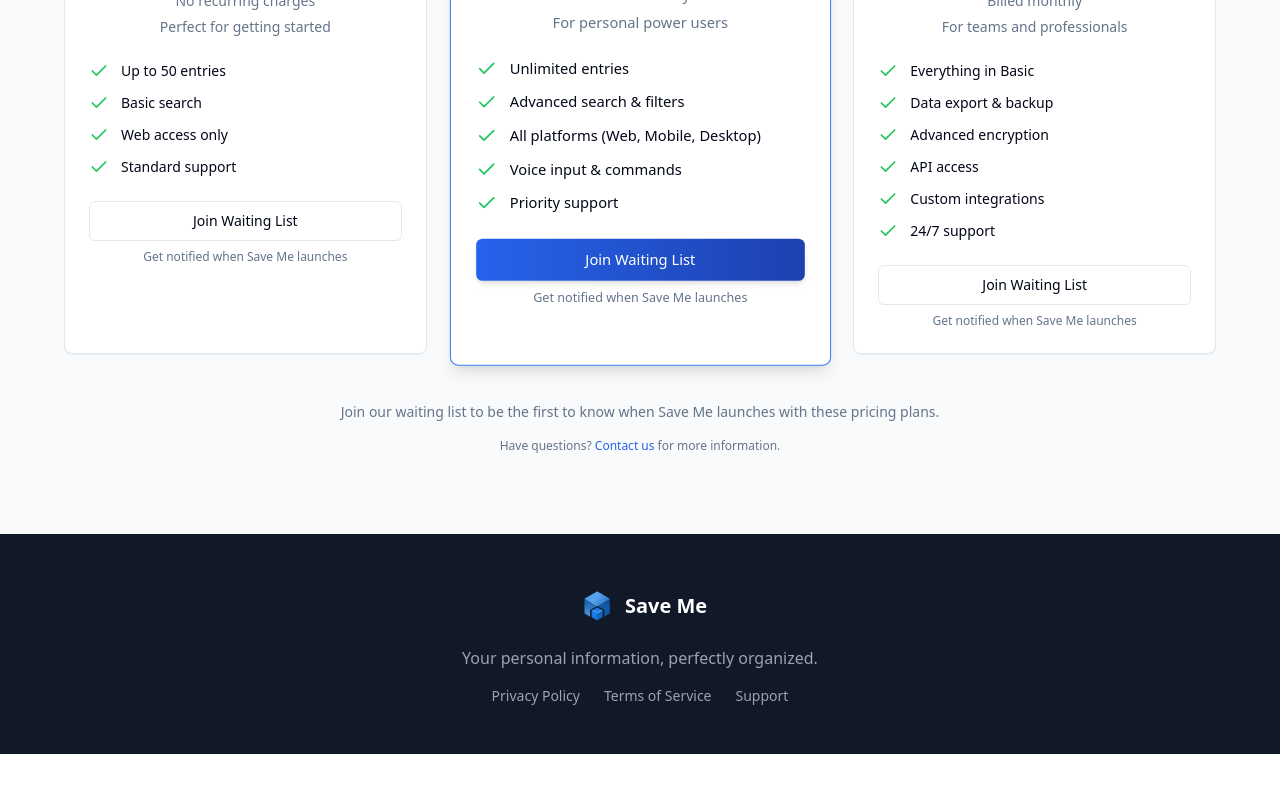
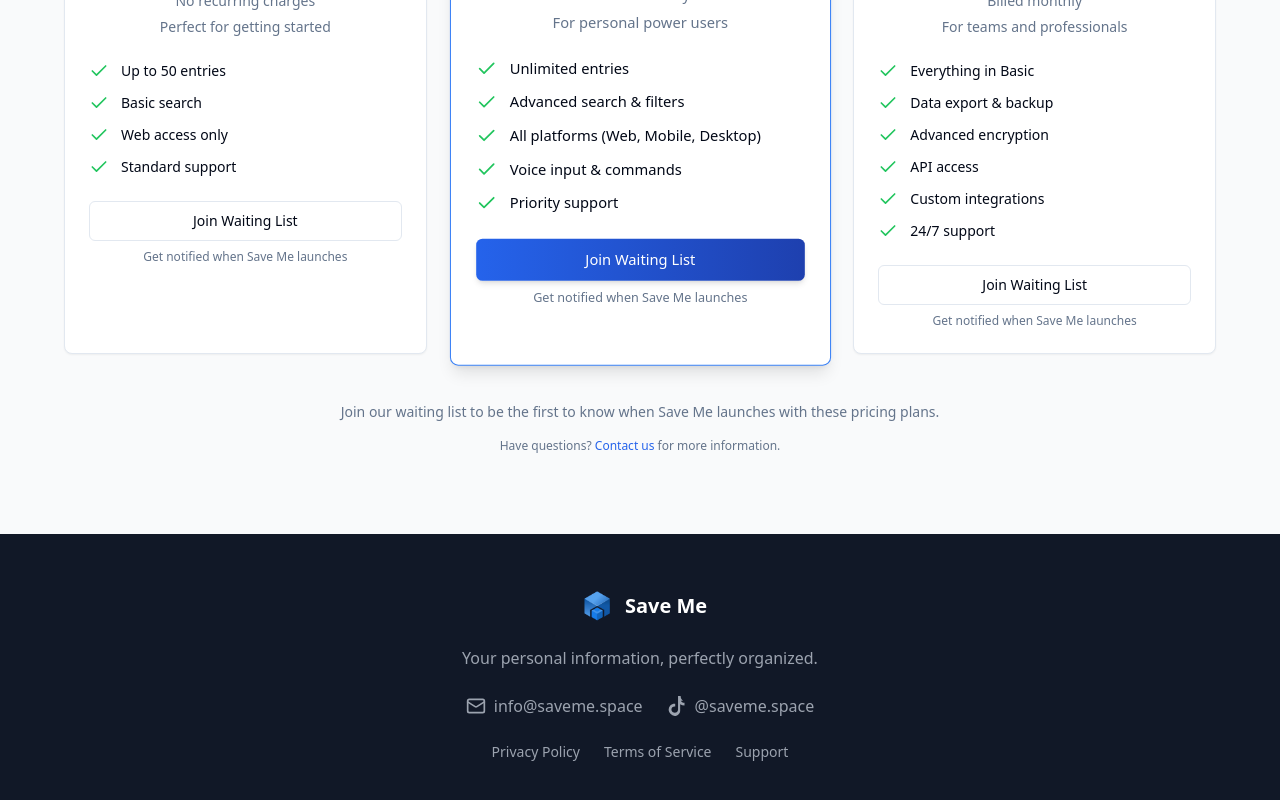
Before and after one commit to VictorOmoha/save-me-voice-keeper, a React (Vite) app: page / in a window 1280 px wide. Shown: the part 3850-4650 px from the top of the page. Before the commit the page ends 4604 px from the top, so only its background shows below. Built offline with nearby package versions, Linux system fonts and the light colour scheme; no server answers; the database is empty.

Commit message:
Add footer social links
Add email icon with info@saveme.space and TikTok icon linking to the SaveMe TikTok account in the landing page footer.

```diff
--- a/src/pages/Index.tsx
+++ b/src/pages/Index.tsx
@@ -4,7 +4,7 @@ import { Link, useNavigate } from "react-router-dom";
 import { Button } from "@/components/ui/button";
 import { Card, CardContent, CardDescription, CardHeader, CardTitle } from "@/components/ui/card";
 import { Badge } from "@/components/ui/badge";
-import { Check, Sun, Moon, Mic, RefreshCcw, Zap, Users, Briefcase, User, Brain } from "lucide-react";
+import { Check, Sun, Moon, Mic, RefreshCcw, Zap, Users, Briefcase, User, Brain, Mail } from "lucide-react";
 import { useTheme } from "@/components/ThemeProvider";
 import { useAuth } from "@/contexts/AuthContext";
 import { WaitingListModal } from "@/components/WaitingListModal";
@@ -586,7 +586,30 @@ const Index = () => {
             />
             <span className="text-xl font-bold transition-all duration-300 group-hover:scale-105">Save Me</span>
           </div>
-          <p className="text-gray-400 mb-4">Your personal information, perfectly organized.</p>
+          <p className="text-gray-400 mb-6">Your personal information, perfectly organized.</p>
+
+          {/* Social Links */}
+          <div className="flex justify-center items-center space-x-6 mb-6">
+            <a
+              href="mailto:info@saveme.space"
+              className="flex items-center space-x-2 text-gray-400 hover:text-white transition-all duration-300 hover:scale-105"
+            >
+              <Mail className="w-5 h-5" />
+              <span>info@saveme.space</span>
+            </a>
+            <a
+              href="https://www.tiktok.com/@saveme.space"
+              target="_blank"
+              rel="noopener noreferrer"
+              className="flex items-center space-x-2 text-gray-400 hover:text-white transition-all duration-300 hover:scale-105"
+            >
+              <svg className="w-5 h-5" viewBox="0 0 24 24" fill="currentColor">
+                <path d="M19.321 5.562a5.124 5.124 0 0 1-.443-.258 6.228 6.228 0 0 1-1.137-.966c-.849-.946-1.316-2.172-1.316-3.453V0h-3.188v16.326c0 .815-.268 1.604-.776 2.252a3.729 3.729 0 0 1-1.946 1.296 3.797 3.797 0 0 1-2.27-.035 3.706 3.706 0 0 1-1.846-1.065 3.618 3.618 0 0 1-1.076-2.573c0-.976.395-1.913 1.098-2.604a3.743 3.743 0 0 1 2.633-1.086c.27 0 .537.026.798.078v-3.29a7.068 7.068 0 0 0-.798-.045c-1.921 0-3.773.76-5.146 2.112A7.222 7.222 0 0 0 2 16.326c0 1.92.768 3.762 2.137 5.123A7.376 7.376 0 0 0 9.282 24c.689 0 1.371-.135 2.01-.396a7.415 7.415 0 0 0 3.196-2.275c.849-.946 1.316-2.172 1.316-3.453V9.828a9.292 9.292 0 0 0 5.196 1.592V8.22c-1.024 0-2.025-.309-2.885-.85-.86-.541-1.553-1.310-1.999-2.218l-.795.41z"/>
+              </svg>
+              <span>@saveme.space</span>
+            </a>
+          </div>
+
           <div className="flex justify-center space-x-6 text-sm text-gray-400">
             <a href="#" className="hover:text-white transition-all duration-300 hover:scale-105">Privacy Policy</a>
             <a href="#" className="hover:text-white transition-all duration-300 hover:scale-105">Terms of Service</a>
```
